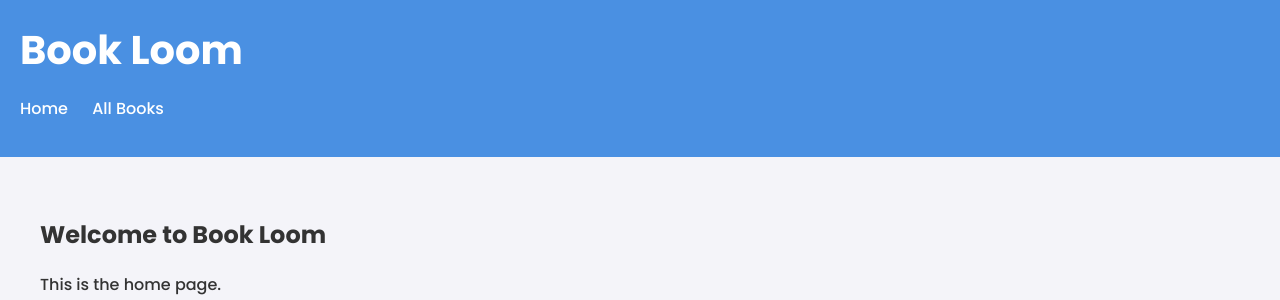
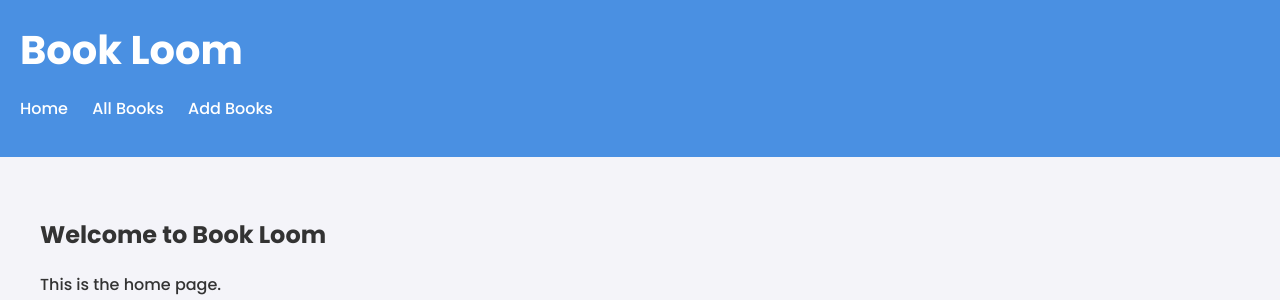
Before and after one commit to skp3214/BookLoom, a Django app: page / in a window 1280 px wide. Shown: the top 300 px of the page. Run offline with Django 5.2, Linux system fonts and the light colour scheme.

Commit message:
adding a new url

```diff
--- a/myapp/templates/base.html
+++ b/myapp/templates/base.html
@@ -63,6 +63,7 @@
             <ul>
                 <li><a href="/">Home</a></li>
                 <li><a href="/book/">All Books</a></li>
+                <li><a href="/book/new/">Add Books</a></li>
             </ul>
         </nav>
     </header>
```
